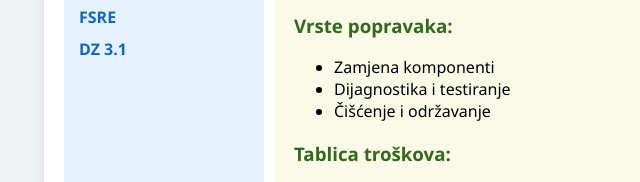
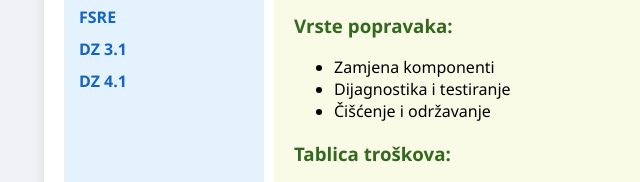
Before and after one commit to AK9100/RWA_Z2, a plain HTML site: page index.html in a window 1280 px wide. Shown: the part 332-514 px from the top of the page, 0-640 px from the left. Drawn offline with Linux system fonts and the light colour scheme.

Commit message:
Update index.html

```diff
--- a/index.html
+++ b/index.html
@@ -138,6 +138,8 @@
         <li><a href="#kontakt">Kontakt</a></li>
         <li><a href="https://fsre.sum.ba/">FSRE</a></li>
 		<li><a href="poveznica.html">DZ 3.1</a></li>
+		<li><a href="zadace4.html">DZ 4.1</a></li>
+
       </ul>
     </nav>
     <main>
```
